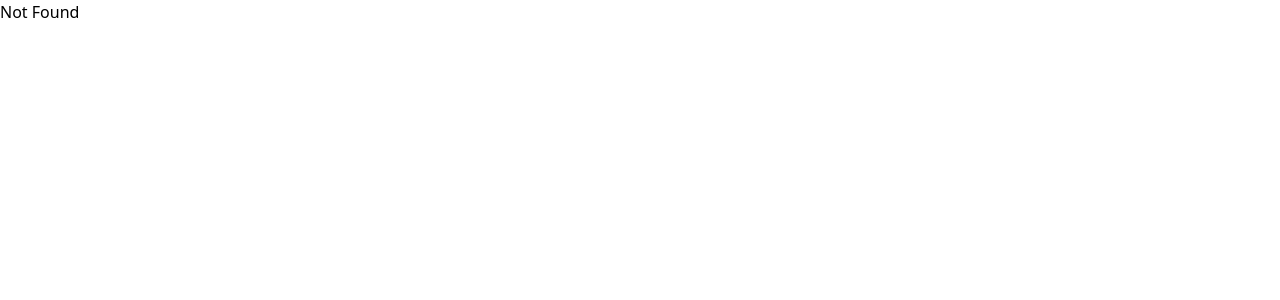
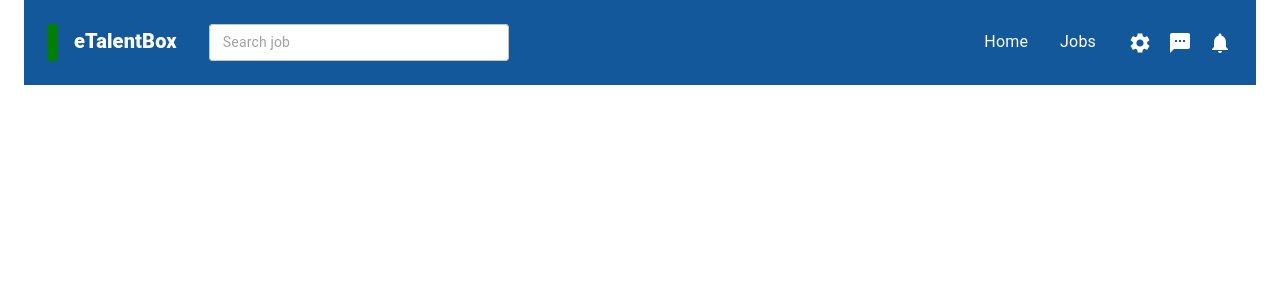
Before and after one commit to Ghulam-Ali-Khan/etalent-frontend, a React (Vite) app: page /profile in a window 1280 px wide. Shown: the top 300 px of the page. Built offline with nearby package versions, Linux system fonts and the light colour scheme.

Commit message:
save changes

```diff
--- /dev/null
+++ b/src/components/common/StyledContainer.tsx
@@ -0,0 +1,22 @@
+import { StyledContainerProps } from '@/types/commonComponents'
+import { Container } from '@mui/material'
+
+const StyledContainer = ({ className = '', sx = {}, children }: StyledContainerProps) => {
+    return (
+        <Container sx={{
+            ...sx, width: '100%', // Allow the container to expand fully
+            paddingLeft: '1rem',
+            paddingRight: '1rem',
+            '@media (min-width: 1280px)': {
+                maxWidth: '1350px !important', // Slightly increase the width for screens larger than `lg`
+            },
+            '@media (min-width: 1536px)': {
+                maxWidth: '1536px', // Keep default `xl` width for larger screens
+            },
+        }} className={className}  >
+            {children}
+        </Container>
+    )
+}
+
+export default StyledContainer
--- /dev/null
+++ b/src/pages/profile/components/Header.tsx
@@ -0,0 +1,56 @@
+import useGetPrimaryColor from '@/customHooks/useGetPrimaryColor'
+import { Notifications, Search, Settings, Textsms } from '@mui/icons-material'
+import { InputAdornment, Stack, TextField, Toolbar, Typography } from '@mui/material'
+import React from 'react'
+import { Link } from 'react-router-dom'
+
+const Header = () => {
+
+    return (
+        <Toolbar sx={{ bgcolor: 'primary.main', justifyContent: 'space-between', py: 3 }}  >
+            <Stack direction={'row'} spacing={4}>
+                <Typography
+                    variant='h6'
+                    color='white'
+                    fontWeight={900}
+                    borderLeft={'10px solid green'}
+                    paddingLeft={2}
+                >
+                    eTalentBox
+                </Typography>
+
+                <TextField
+                    placeholder='Search job'
+                    sx={{ minWidth: '300px', bgcolor: 'white', borderRadius: 1 }}
+                    size='small'
+                />
+            </Stack>
+
+
+            <Stack direction={'row'} spacing={4}>
+                <Link to={'dashboard'}>
+                    <Typography variant='body2' color='white'>
+                        Home
+                    </Typography>
+                </Link>
+
+                <Link to={'dashboard'}>
+                    <Typography variant='body2' color='white'>
+                        Jobs
+                    </Typography>
+                </Link>
+
+                <Stack direction={'row'} spacing={2} color={'white'}>
+                    <Settings />
+
+                    <Textsms/>
+
+                    <Notifications/>
+                </Stack>
+            </Stack>
+
+        </Toolbar>
+    )
+}
+
+export default Header
--- /dev/null
+++ b/src/pages/profile/index.tsx
@@ -0,0 +1,14 @@
+import StyledContainer from '@/components/common/StyledContainer'
+import { Container } from '@mui/material'
+import React from 'react'
+import Header from './components/Header'
+
+const ProfilePage = () => {
+    return (
+        <StyledContainer >
+            <Header />
+        </StyledContainer>
+    )
+}
+
+export default ProfilePage
--- a/src/routes/index.tsx
+++ b/src/routes/index.tsx
@@ -3,6 +3,7 @@ import { BrowserRouter as Router, Route, Routes, Outlet } from 'react-router-dom
 import LandingPage from '@/pages/landingPage';
 import LoginPage from '@/pages/auth/login';
 import RegisterPage from '@/pages/auth/register';
+import ProfilePage from '@/pages/profile';
 
 const AppRouter = () => {
   return (
@@ -13,6 +14,7 @@ const AppRouter = () => {
           <Route path='login' element={<LoginPage />} />
           <Route path='register' element={<RegisterPage />} />
         </Route>
+        <Route path='profile' element={<ProfilePage />} />
         <Route path="*" element={<>Not Found</>} /> {/* Fallback for unknown routes */}
       </Routes>
     </Router>
--- /dev/null
+++ b/src/types/commonComponents.d.ts
@@ -0,0 +1,5 @@
+export interface StyledContainerProps {
+    className?: string; // Custom class name
+    sx?: SxProps; // Custom styles (MUI's sx prop)
+    children?: ReactNode; // Optional children to render
+}
```
